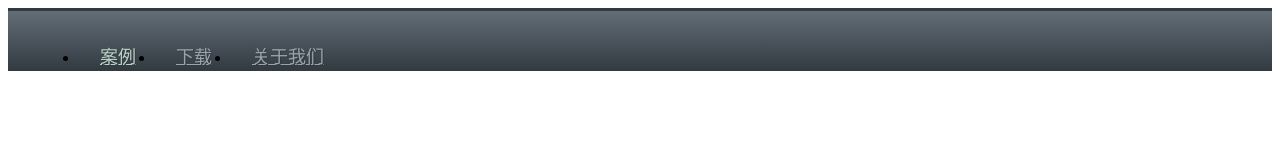
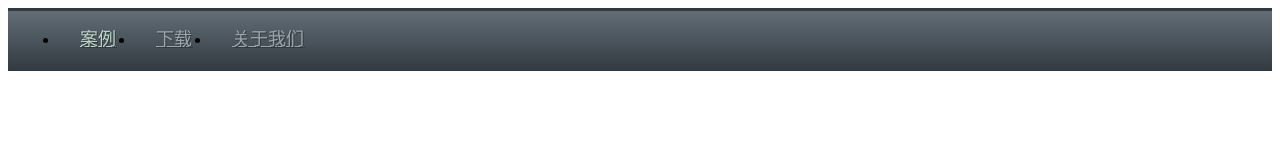
Before and after one commit to toutouping/angularJS-EY-UI, a website: page framework/topNav/top.html in a window 1280 px wide. Drawn offline with Linux system fonts and the light colour scheme; files that its build step writes are made by us from their sources.

Commit message:
Add presentation

```diff
--- a/framework/topNav/top.html
+++ b/framework/topNav/top.html
@@ -1,7 +1,5 @@
 <link rel="stylesheet" href="../theme/css/header.css">
 <div class="header">
-    <div class="header-content">
-        <a href=""></a>
     <ul class="header-nav-list">
         <li>
             <a class="active" href="#" ui-sref=".left.home">案例</a>
@@ -14,4 +12,3 @@
         </li>
     </ul>
 </div>
-</div>
--- a/package.json
+++ b/package.json
@@ -25,11 +25,9 @@
     "gulp": "^3.9.1",
     "gulp-angular-templatecache": "^2.0.0",
     "gulp-concat": "^2.6.1",
-    "gulp-connect": "^5.0.0",
     "gulp-help": "^1.6.1",
     "gulp-minify-html": "^1.0.6",
     "gulp-ng-html2js": "^0.2.2",
-    "gulp-notify": "^3.0.0",
     "gulp-sass": "^3.1.0",
     "gulp-sourcemaps": "^2.6.0",
     "gulp-util": "^3.0.8",
--- a/theme/css/header.css
+++ b/theme/css/header.css
@@ -6,12 +6,11 @@
     -ms-filter: "progid:DXImageTransform.Microsoft.gradient(GradientType=0, startColorstr=#626D76, endColorstr=#323A41)";
     background-color: #626D76;
 }
-.header-content{
-	width: 1200px;
-	height: 60px;
-	line-height: 60px;
-    min-width: 1200px;
-	margin: 0 auto;
+.header .header-nav-list{
+	height: 57px;
+    line-height: 57px;
+    margin: 0 auto;
+    width: 1200px;
 }
 .header .header-nav-list li{
     float: left;
```
Also changed, not shown: README.md, presentation/presentation.png (added), theme/images/chevron-down.png (deleted). Lines whose indentation alone changed are shown as unchanged.
